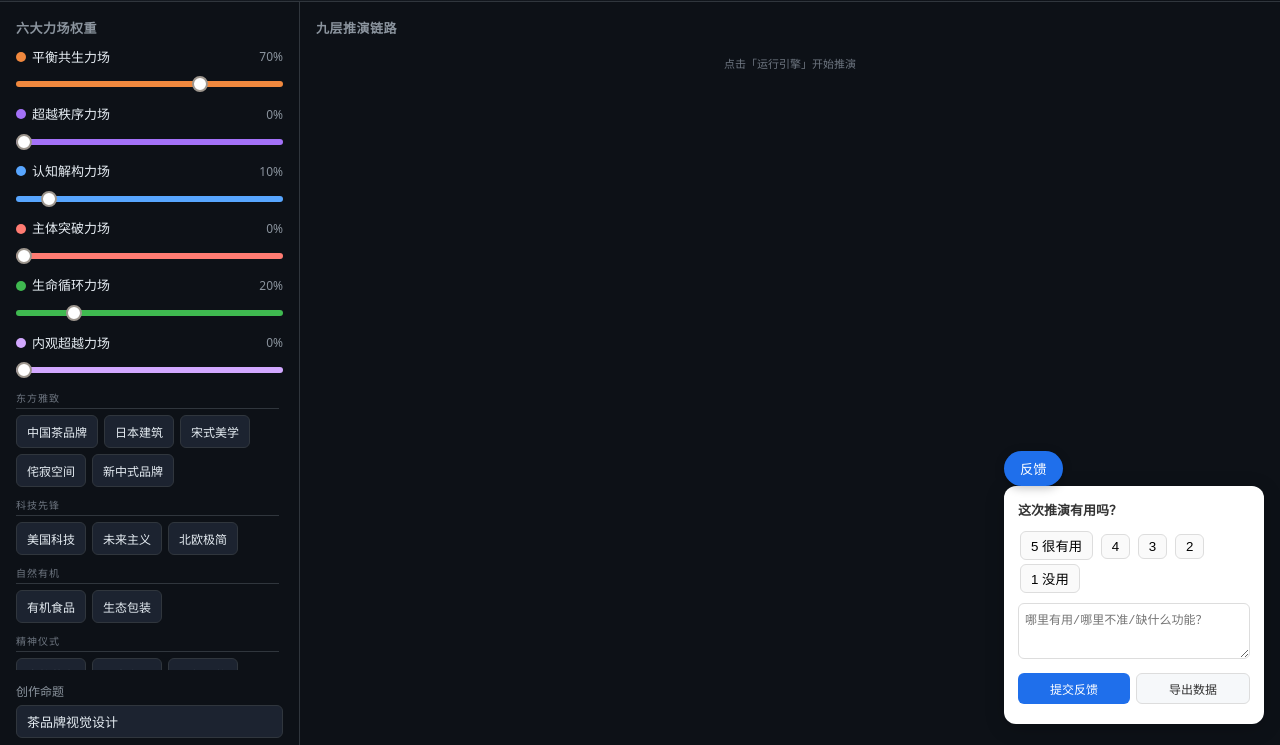
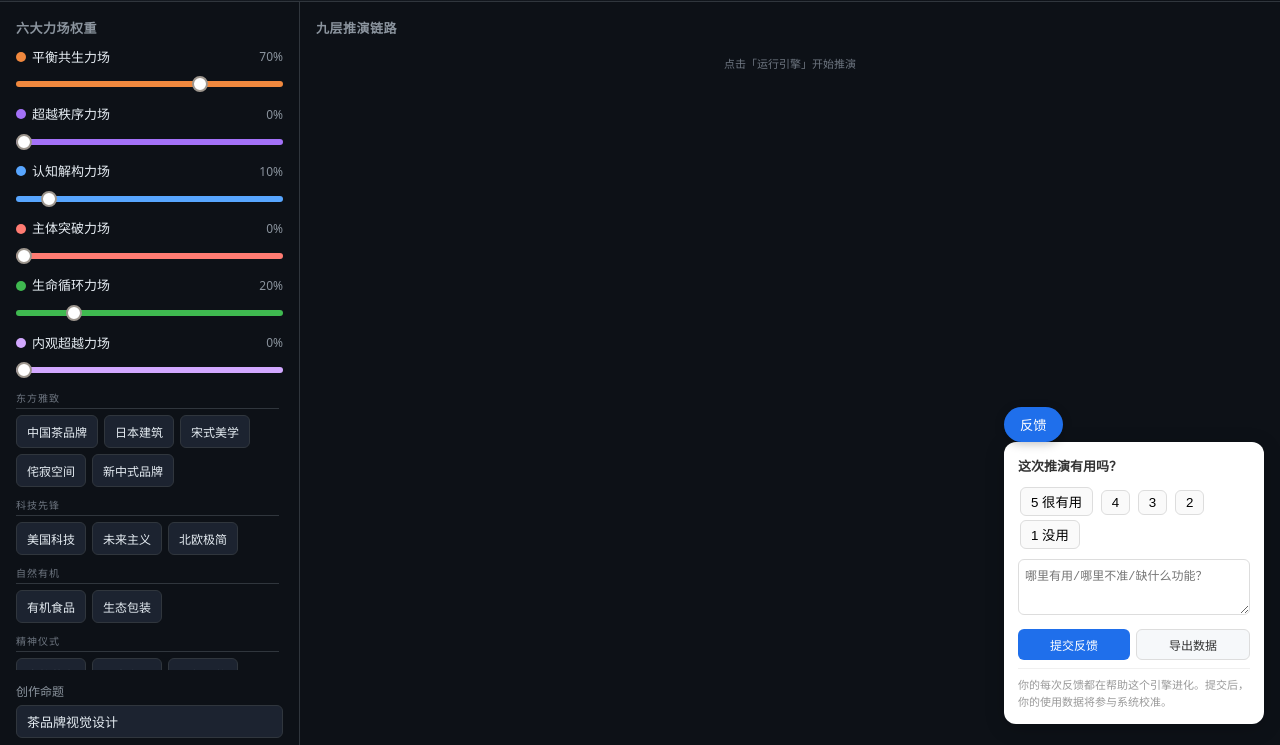
Before and after one commit to renchenrui7-eng/civilization-engine, a plain HTML site: page web/index.html in a window 1280 px wide. Both pictures are taken after a click on the button "反馈". Shown: the part 60-805 px from the top of the page. Drawn offline with Linux system fonts and the light colour scheme.

Commit message:
docs(web): 反馈面板增加校准仪式说明文案

```diff
--- a/web/index.html
+++ b/web/index.html
@@ -582,6 +582,7 @@ init();
       <button onclick="fbExport()" style="flex:1;background:#f6f8fa;color:#333;border:1px solid #ddd;border-radius:6px;padding:6px;cursor:pointer;font-size:12px">导出数据</button>
     </div>
     <div id="fbStatus" style="font-size:11px;color:#888;margin-top:6px"></div>
+    <div style="font-size:11px;color:#999;margin-top:8px;line-height:1.5;border-top:1px solid #f0f0f0;padding-top:8px">你的每次反馈都在帮助这个引擎进化。提交后，你的使用数据将参与系统校准。</div>
   </div>
 </div>
 <script>
```
